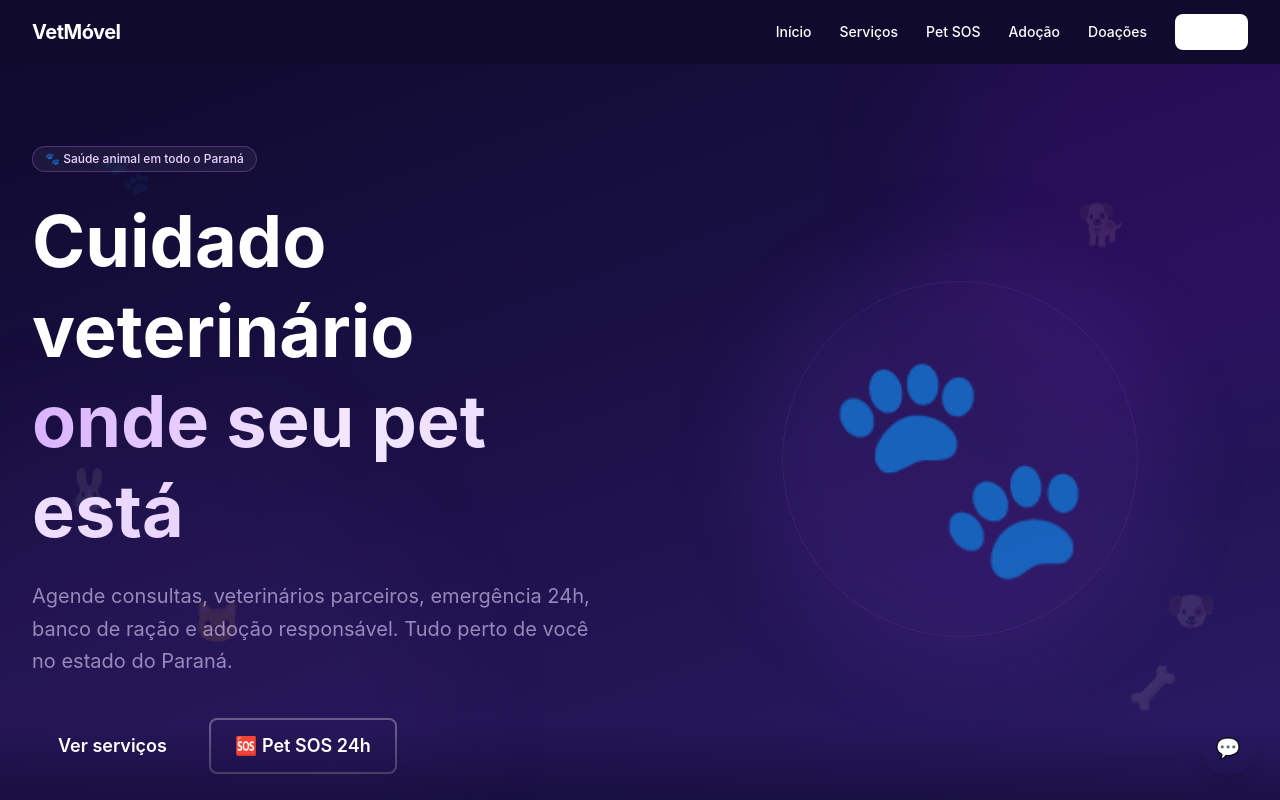
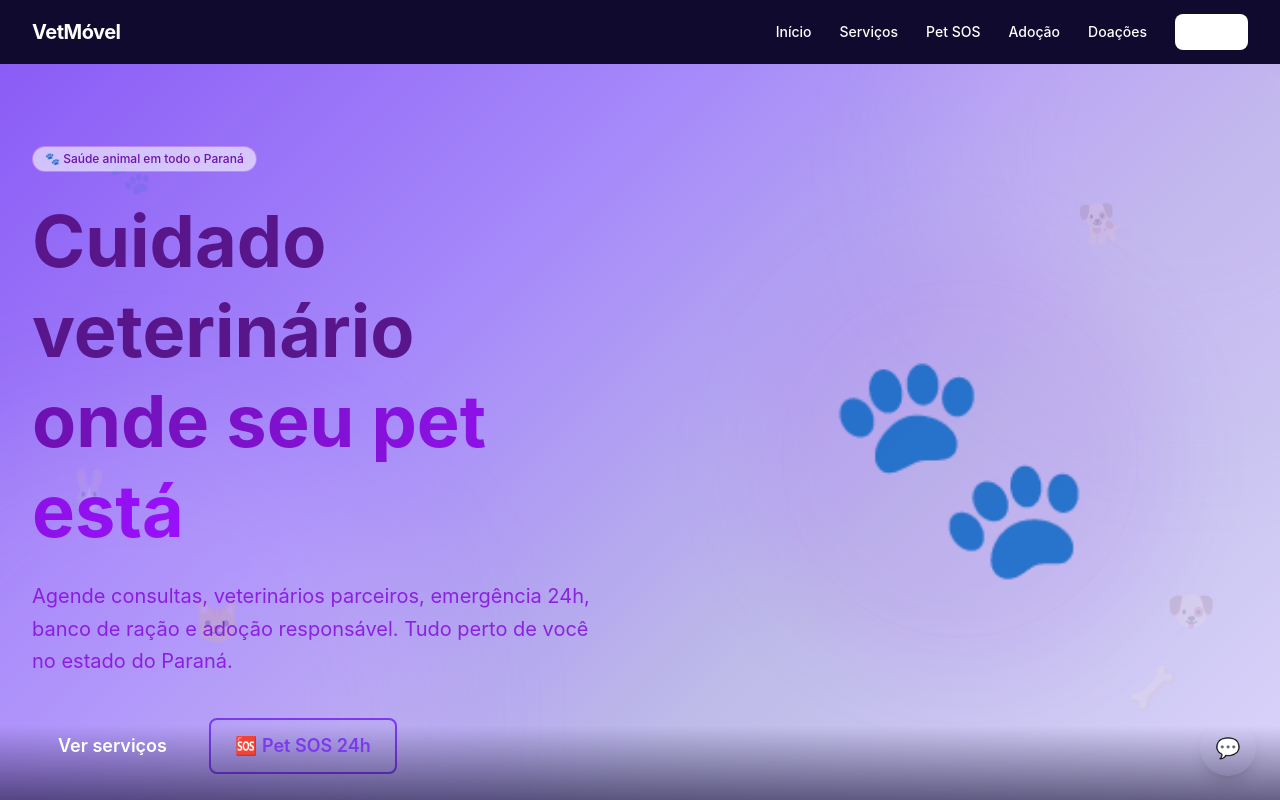
Before and after one commit to Kauanprogran/DESAFIO-PR, a Next.js app: page / in a window 1280 px wide. Shown: the top 800 px of the page. Built offline with nearby package versions, Linux system fonts and the light colour scheme.

Commit message:
Update hero gradient: #8B5CF6 → #A78BFA → #BEBBE8 → #DDD6FE

```diff
--- a/app/globals.css
+++ b/app/globals.css
@@ -3,7 +3,7 @@
 @theme {
   --gradient-primary: linear-gradient(135deg, #6B21A8 0%, #4E2096 50%, #3B1278 100%);
   --gradient-soft: linear-gradient(135deg, #7C3AED 0%, #6B21A8 100%);
-  --gradient-hero: linear-gradient(160deg, #7C3AED 0%, #4E2096 60%, #2D1B69 100%);
+  --gradient-hero: linear-gradient(135deg, #8B5CF6 0%, #A78BFA 35%, #BEBBE8 65%, #DDD6FE 100%);
   --gradient-card: linear-gradient(135deg, #F5F3FF 0%, #EDE9FE 100%);
 
   --color-bg-dark: #0F0A2E;
--- a/app/page.tsx
+++ b/app/page.tsx
@@ -74,16 +74,16 @@ export default function HomePage() {
   return (
     <>
       {/* Hero */}
-      <section className="relative overflow-hidden min-h-[90vh] flex items-center" style={{ background: "linear-gradient(160deg, #0F0A2E 0%, #1A1045 40%, #2D1B69 100%)" }}>
+      <section className="relative overflow-hidden min-h-[90vh] flex items-center" style={{ background: "linear-gradient(135deg, #8B5CF6 0%, #A78BFA 35%, #BEBBE8 65%, #DDD6FE 100%)" }}>
         <div className="absolute inset-0 overflow-hidden pointer-events-none">
-          <div className="absolute -top-40 -right-40 w-[500px] h-[500px] bg-purple-600/10 rounded-full blur-3xl" />
-          <div className="absolute -bottom-40 -left-40 w-[600px] h-[600px] bg-purple-500/5 rounded-full blur-3xl" />
-          <span className="pet-decoration top-20 left-[8%] animate-float-slow">🐾</span>
-          <span className="pet-decoration top-32 right-[12%] animate-float-med" style={{ animationDelay: "1s" }}>🐕</span>
-          <span className="pet-decoration bottom-48 left-[15%] animate-float-fast" style={{ animationDelay: "2s" }}>🐱</span>
-          <span className="pet-decoration bottom-32 right-[8%] animate-float-slow" style={{ animationDelay: "0.5s" }}>🦴</span>
-          <span className="pet-decoration top-1/2 left-[5%] animate-float-med" style={{ animationDelay: "1.5s" }}>🐰</span>
-          <span className="pet-decoration top-2/3 right-[5%] animate-float-fast" style={{ animationDelay: "0.8s" }}>🐶</span>
+          <div className="absolute -top-40 -right-40 w-[500px] h-[500px] bg-purple-300/20 rounded-full blur-3xl" />
+          <div className="absolute -bottom-40 -left-40 w-[600px] h-[600px] bg-purple-200/15 rounded-full blur-3xl" />
+          <span className="pet-decoration top-20 left-[8%] animate-float-slow" style={{ opacity: 0.15, color: "#7C3AED" }}>🐾</span>
+          <span className="pet-decoration top-32 right-[12%] animate-float-med" style={{ opacity: 0.15, color: "#8B5CF6", animationDelay: "1s" }}>🐕</span>
+          <span className="pet-decoration bottom-48 left-[15%] animate-float-fast" style={{ opacity: 0.15, color: "#7C3AED", animationDelay: "2s" }}>🐱</span>
+          <span className="pet-decoration bottom-32 right-[8%] animate-float-slow" style={{ opacity: 0.15, color: "#8B5CF6", animationDelay: "0.5s" }}>🦴</span>
+          <span className="pet-decoration top-1/2 left-[5%] animate-float-med" style={{ opacity: 0.15, color: "#7C3AED", animationDelay: "1.5s" }}>🐰</span>
+          <span className="pet-decoration top-2/3 right-[5%] animate-float-fast" style={{ opacity: 0.15, color: "#8B5CF6", animationDelay: "0.8s" }}>🐶</span>
         </div>
 
         <div className="relative max-w-7xl mx-auto px-4 sm:px-6 lg:px-8 py-20">
@@ -99,19 +99,19 @@ export default function HomePage() {
                 animate={{ opacity: 1, scale: 1 }}
                 transition={{ duration: 0.5 }}
               >
-                <span className="inline-flex items-center gap-1 px-3 py-1 rounded-full text-xs font-medium border border-purple-400/30 text-purple-200 bg-white/5 mb-6">
+                <span className="inline-flex items-center gap-1 px-3 py-1 rounded-full text-xs font-medium border border-purple-700/30 text-purple-800 bg-white/60 mb-6">
                   🐾 Saúde animal em todo o Paraná
                 </span>
               </motion.div>
 
-              <h1 className="text-4xl sm:text-5xl lg:text-7xl font-bold text-white leading-tight mb-6">
+              <h1 className="text-4xl sm:text-5xl lg:text-7xl font-bold text-purple-900 leading-tight mb-6">
                 Cuidado veterinário{" "}
-                <span className="text-gradient bg-gradient-to-r from-purple-300 via-purple-100 to-purple-200">
+                <span className="text-gradient bg-gradient-to-r from-purple-800 to-purple-600">
                   onde seu pet está
                 </span>
               </h1>
 
-              <p className="text-lg sm:text-xl text-purple-200/60 max-w-xl mb-10 mx-auto lg:mx-0 leading-relaxed">
+              <p className="text-lg sm:text-xl text-purple-700/80 max-w-xl mb-10 mx-auto lg:mx-0 leading-relaxed">
                 Agende consultas, veterinários parceiros, emergência 24h, banco de ração
                 e adoção responsável. Tudo perto de você no estado do Paraná.
               </p>
@@ -126,14 +126,13 @@ export default function HomePage() {
                   <Button
                     size="lg"
                     variant="outline"
-                    style={{ borderColor: "rgba(255,255,255,0.3)", color: "#fff" }}
-                    className="hover:bg-white/10"
+                    style={{ borderColor: "#7C3AED", color: "#7C3AED" }}
+                    className="hover:bg-purple-50"
                   >
                     🆘 Pet SOS 24h
                   </Button>
                 </Link>
               </div>
-
 
             </motion.div>
 
```
